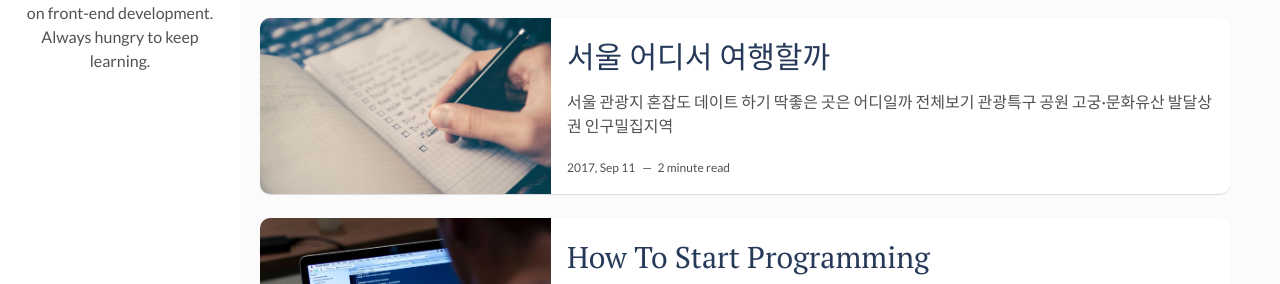
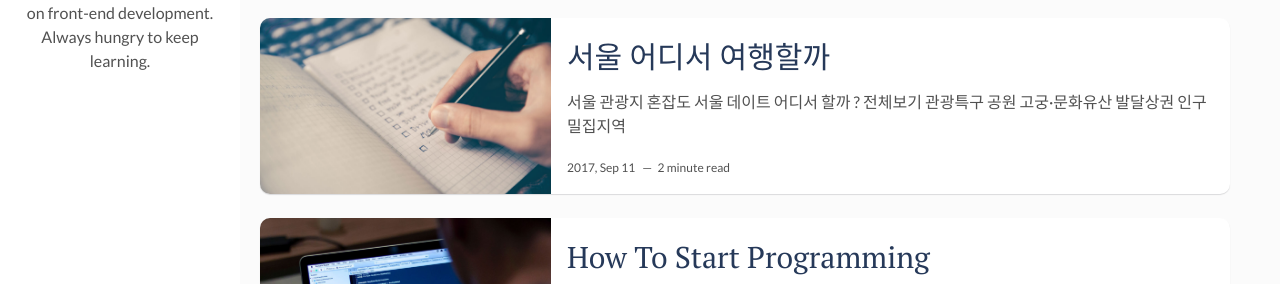
Before and after one commit to moonsu888/MoonSue.github.io, a Jekyll site: the page built from index.html, in a window 1280 px wide and 1256 px high. Shown: the part 202-486 px from the top of the window. Built offline with Jekyll 4.4.1, drawn with Linux system fonts in a browser that asks for light colours; the list of posts is cut into pages by our own code; some of the changed lines change nothing that is shown.

Commit message:
Update 2017-09-12-the-best-organizer-software.markdown

```diff
--- a/_posts/2017-09-12-the-best-organizer-software.markdown
+++ b/_posts/2017-09-12-the-best-organizer-software.markdown
@@ -9,8 +9,21 @@
 
 ## 서울 관광지 혼잡도
 
-데이트 하기 딱좋은 곳은 어디일까
+서울 데이트 어디서 할까 ?
 
+<!-- HTML과 JavaScript 코드 시작 -->
+<div class="button-container">
+    <button class="button" onclick="getData('전체보기')">전체보기</button>
+    <button class="button" onclick="getData('관광특구')">관광특구</button>
+    <button class="button" onclick="getData('공원')">공원</button>
+    <button class="button" onclick="getData('고궁·문화유산')">고궁·문화유산</button>
+    <button class="button" onclick="getData('발달상권')">발달상권</button>
+    <button class="button" onclick="getData('인구밀집지역')">인구밀집지역</button>
+</div>
+
+<div id="cardContainer" class="card-container">
+    <!-- 카드들이 여기에 들어갑니다 -->
+</div>
 
 <style>
     .card-container {
@@ -69,59 +82,47 @@
     }
 </style>
 
-<!-- HTML과 JavaScript 코드 시작 -->
-<div class="button-container">
-    <button class="button" onclick="getData('전체보기')">전체보기</button>
-    <button class="button" onclick="getData('관광특구')">관광특구</button>
-    <button class="button" onclick="getData('공원')">공원</button>
-    <button class="button" onclick="getData('고궁·문화유산')">고궁·문화유산</button>
-    <button class="button" onclick="getData('발달상권')">발달상권</button>
-    <button class="button" onclick="getData('인구밀집지역')">인구밀집지역</button>
-</div>
+<script>
+    function getData(category) {
+        var xhr = new XMLHttpRequest();
+        xhr.open("GET", "https://data.seoul.go.kr/SeoulRtd/getCategoryList?page=1&category=" + encodeURIComponent(category) + "&count=115&sort=true", true);
+        xhr.onload = function () {
+            if (xhr.status >= 200 && xhr.status < 300) {
+                var data = JSON.parse(xhr.responseText);
+                var cardContainer = document.getElementById('cardContainer');
+                cardContainer.innerHTML = '';
 
-<div id="cardContainer" class="card-container">
-    <!-- 카드들이 여기에 들어갑니다 -->
-</div>
+                data.row.forEach(function(item) {
+                    var card = document.createElement('div');
+                    card.className = 'card';
 
-<script>
+                     img.src = 'https://cdn.ekw.co.kr/news/photo/202008/10197_10652_4054.jpg';
 
-        function getData(category) {
-            var xhr = new XMLHttpRequest();
-            xhr.open("GET", "https://data.seoul.go.kr/SeoulRtd/getCategoryList?page=115&category=" + encodeURIComponent(category) + "&count=115&sort=true", true);
-            xhr.onload = function () {
-                if (xhr.status >= 200 && xhr.status < 300) {
-                    var data = JSON.parse(xhr.responseText);
-                    var cardContainer = document.getElementById('cardContainer');
-                    cardContainer.innerHTML = ''; // 이전 카드를 모두 지웁니다.
-                    data.row.forEach(function(item) {
-                        var card = document.createElement('div');
-                        card.className = 'card';
+                    img.alt = item.area_nm;
 
-                        var img = document.createElement('img');
+                    var cardInfo = document.createElement('div');
+                    cardInfo.className = 'card-info';
 
-                        img.src = 'https://cdn.ekw.co.kr/news/photo/202008/10197_10652_4054.jpg';
-                        img.alt = item.area_nm; // 접근성을 위한 alt 텍스트
-                        var cardInfo = document.createElement('div');
-                        cardInfo.className = 'card-info';
-                        var title = document.createElement('div');
-                        title.className = 'card-title';
-                        title.textContent = item.area_nm;
-                        var statusLabel = document.createElement('div');
-                        statusLabel.className = 'status-label';
-                        statusLabel.style.backgroundColor = item.congestion_color;
-                        statusLabel.textContent = item.area_congest_lvl;
-                        cardInfo.appendChild(title);
-                        cardInfo.appendChild(statusLabel);
-                        card.appendChild(img); // 이미지 추가
-                        card.appendChild(cardInfo);
-                        cardContainer.appendChild(card);
-                    });
-                } else {
-                    console.error('The request failed!');
-                }
-            };
-            xhr.send();
-        }
+                    var title = document.createElement('div');
+                    title.className = 'card-title';
+                    title.textContent = item.area_nm;
+
+                    var statusLabel = document.createElement('div');
+                    statusLabel.className = 'status-label ' + item.congestion_level;
+                    statusLabel.textContent = item.area_congest_lvl;
+
+                    cardInfo.appendChild(title);
+                    cardInfo.appendChild(statusLabel);
+                    card.appendChild(img);
+                    card.appendChild(cardInfo);
+
+                    cardContainer.appendChild(card);
+                });
+            } else {
+                console.error('The request failed!');
+            }
+        };
+        xhr.send();
+    }
 </script>
-
 <!-- HTML과 JavaScript 코드 끝 -->
```
